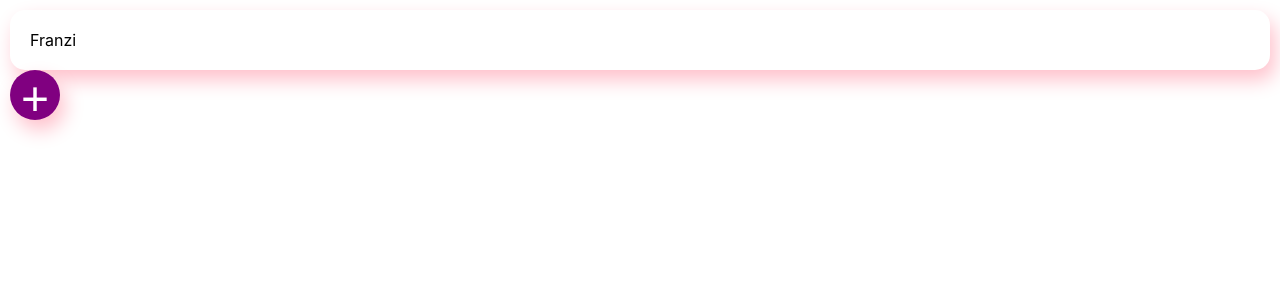
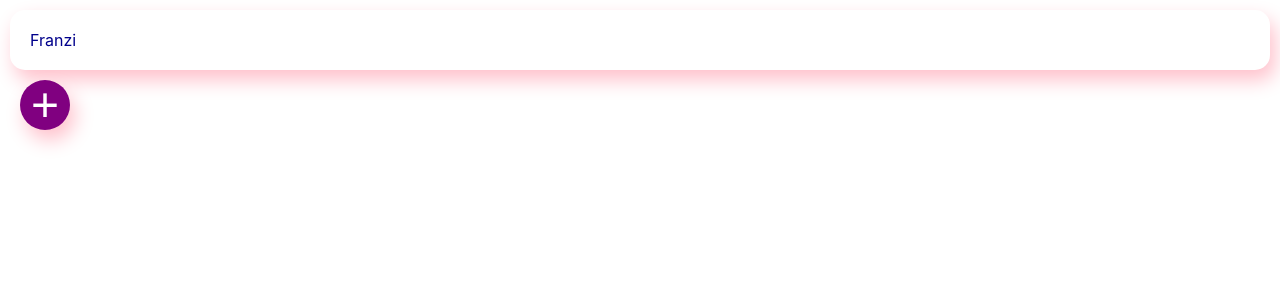
Before and after one commit to Frenzy265/react-router, a React (Create React App) app: page / in a window 1280 px wide. Shown: the top 300 px of the page. Built offline with nearby package versions, Linux system fonts and the light colour scheme.

Commit message:
Optimize style

```diff
--- a/src/components/Button.js
+++ b/src/components/Button.js
@@ -10,6 +10,8 @@ const Button = styled.button`
   height: 50px;
   cursor: pointer;
   box-shadow: 5px 10px 20px pink;
+  line-height: 1;
+  margin: 10px;
 `;
 
 export default Button;
--- a/src/components/WishlistItem.js
+++ b/src/components/WishlistItem.js
@@ -5,6 +5,7 @@ const Container = styled.div`
   box-shadow: 5px 10px 20px pink;
   border-radius: 15px;
   padding: 20px;
+  color: darkblue;
 `;
 
 function WishlistItem({ title }) {
```
Also changed, not shown: 2 other files (tests, documents, lock files or other folders).
